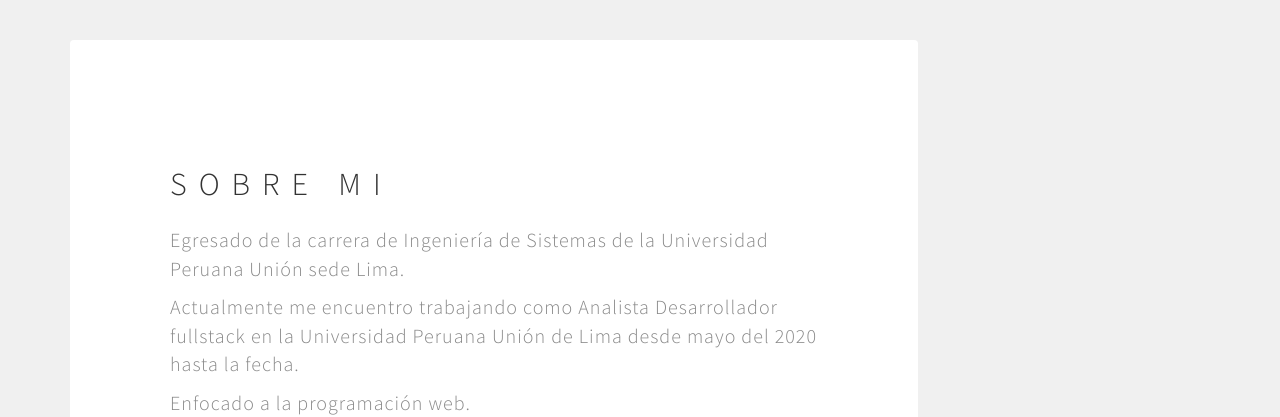
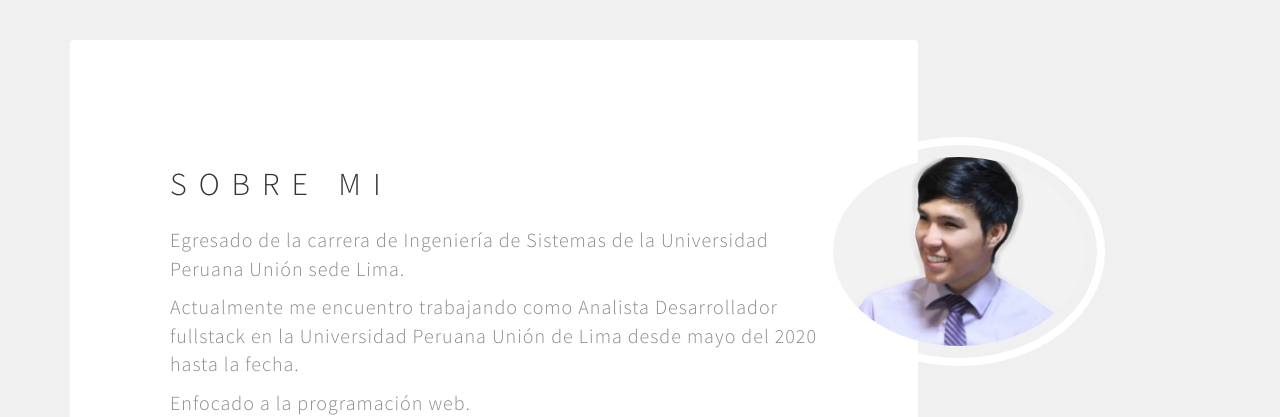
Before and after one commit to andycodev/andycodev-website-v1, a Vue app: page / in a window 1280 px wide. Shown: the part 880-1297 px from the top of the page. Built offline with nearby package versions, Linux system fonts and the light colour scheme.

Commit message:
deploying

```diff
--- a/src/components/AboutComponent.vue
+++ b/src/components/AboutComponent.vue
@@ -25,11 +25,11 @@
           class="col-md-3 col-sm-4 wow fadeInUp about-img"
           data-wow-delay="0.6s"
         >
-          <!-- <img
+          <img
             src="/template/images/perfil-official-contra.png"
             class="img-responsive img-circle"
             alt="About"
-          /> -->
+          />
         </div>
 
         <div class="clearfix"></div>
```
Also changed, not shown: 5 other files (tests, documents, lock files or other folders).
